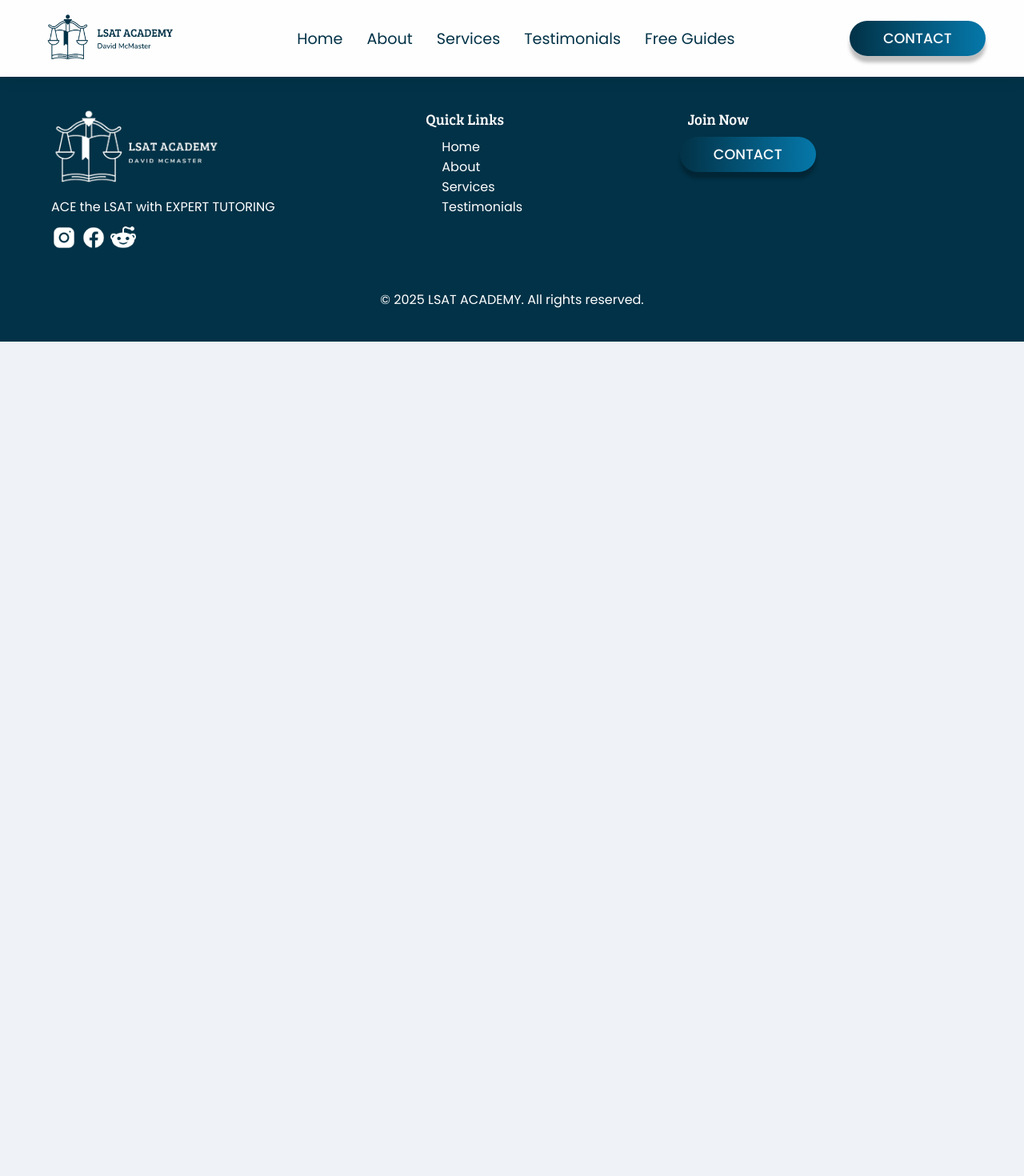
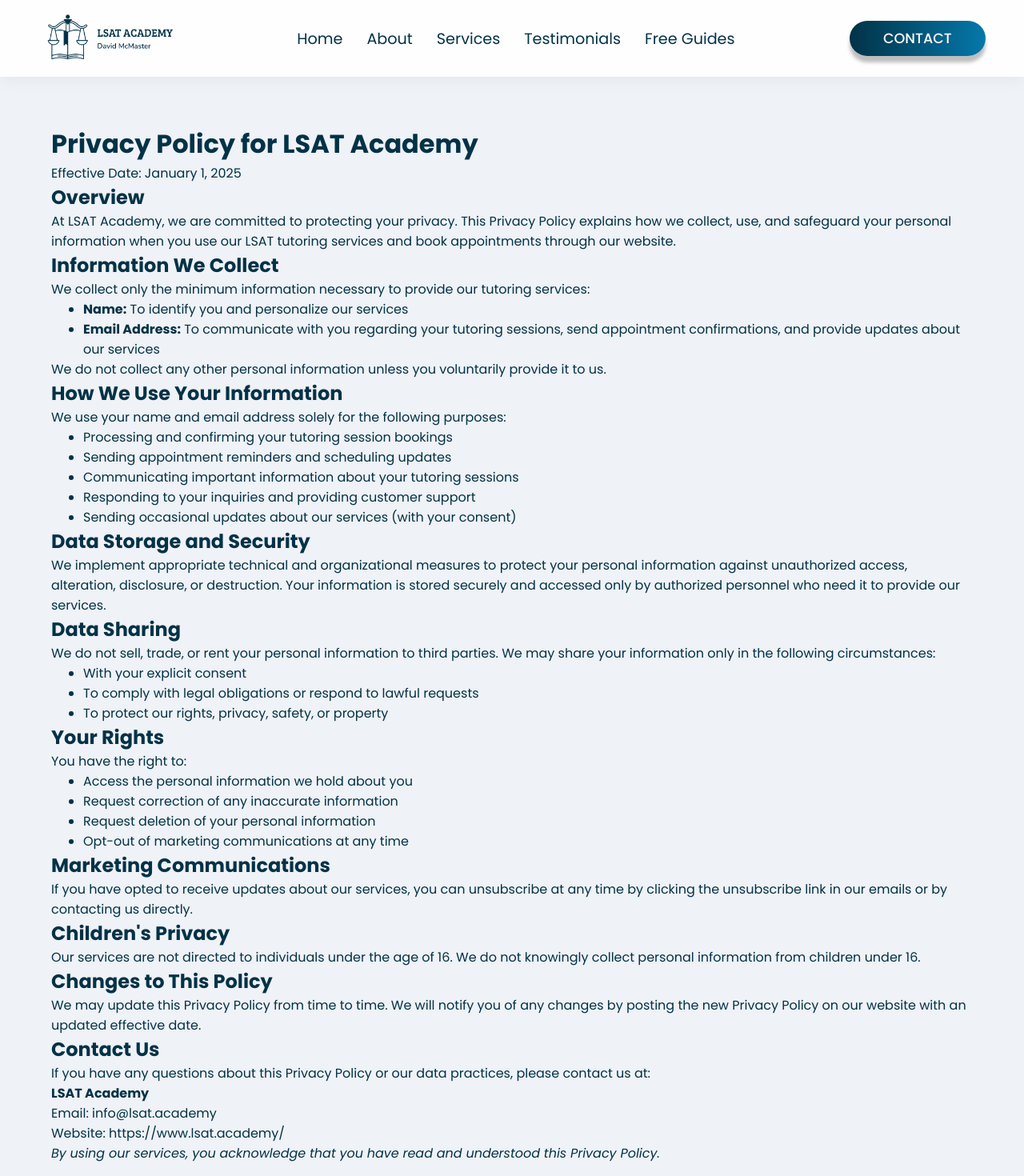
Before and after one commit to D-Josiah/lsatacademy, a React (Vite) app: page /privacy-policy in a window 1280 px wide. Shown: the top 1470 px of the page at 80% size. Before the commit the page ends 800 px from the top, so only its background shows below. Built offline with nearby package versions, Linux system fonts and the light colour scheme.

Commit message:
Privacy Policy

```diff
--- a/src/App.jsx
+++ b/src/App.jsx
@@ -6,6 +6,7 @@
 import Testimonials from './pages/Testimonials';
 import Services from './pages/Services';
 import Resources from './pages/Resources';
+import PrivacyPolicy from './pages/PrivacyPolicy';
 import SufficientAssumption from './pages/SufficientAssumption';
 import IndicatorWords from './pages/IndicatorWords';
 import ScrollToTop from "./components/ScrollToTop";
@@ -24,6 +25,7 @@
         <Route path="/testimonials" element={<Testimonials />} />
         <Route path="/services" element={<Services />} />
         <Route path="/resources" element={<Resources />} />
+        <Route path="/privacy-policy" element={<PrivacyPolicy />} />
         <Route path="/sufficient_assumption" element={<SufficientAssumption />} />
         <Route path="/indicator_words" element={<IndicatorWords />} />
         <Route path="/abc" element={<Abc/>} />
--- a/src/components/Footer.jsx
+++ b/src/components/Footer.jsx
@@ -52,6 +52,7 @@
             <li onClick={() => navigate('/about')}>About</li>
             <li onClick={() => navigate('/services')}>Services</li>
             <li onClick={() => navigate('/testimonials')}>Testimonials</li>
+            <li onClick={() => navigate('/privacy-policy')}>Privacy Policy</li>
           </ul>
         </div>
 
--- /dev/null
+++ b/src/pages/PrivacyPolicy.jsx
@@ -0,0 +1,110 @@
+import React from "react";
+import { Link } from "react-router-dom";
+
+
+const PrivacyPolicy = () => {
+  return (
+    <>
+      <main className="privacy max padding spacer">
+        <div className="privacy-container">
+          <h1 className="privacy-title">Privacy Policy for LSAT Academy</h1>
+          <p className="privacy-date">Effective Date: January 1, 2025</p>
+
+          <section className="privacy-section">
+            <h2>Overview</h2>
+            <p>
+              At LSAT Academy, we are committed to protecting your privacy. This Privacy Policy explains how we collect, use, and safeguard your personal information when you use our LSAT tutoring services and book appointments through our website.
+            </p>
+          </section>
+
+          <section className="privacy-section">
+            <h2>Information We Collect</h2>
+            <p>We collect only the minimum information necessary to provide our tutoring services:</p>
+            <ul>
+              <li><strong>Name:</strong> To identify you and personalize our services</li>
+              <li><strong>Email Address:</strong> To communicate with you regarding your tutoring sessions, send appointment confirmations, and provide updates about our services</li>
+            </ul>
+            <p>We do not collect any other personal information unless you voluntarily provide it to us.</p>
+          </section>
+
+          <section className="privacy-section">
+            <h2>How We Use Your Information</h2>
+            <p>We use your name and email address solely for the following purposes:</p>
+            <ul>
+              <li>Processing and confirming your tutoring session bookings</li>
+              <li>Sending appointment reminders and scheduling updates</li>
+              <li>Communicating important information about your tutoring sessions</li>
+              <li>Responding to your inquiries and providing customer support</li>
+              <li>Sending occasional updates about our services (with your consent)</li>
+            </ul>
+          </section>
+
+          <section className="privacy-section">
+            <h2>Data Storage and Security</h2>
+            <p>
+              We implement appropriate technical and organizational measures to protect your personal information against unauthorized access, alteration, disclosure, or destruction. Your information is stored securely and accessed only by authorized personnel who need it to provide our services.
+            </p>
+          </section>
+
+          <section className="privacy-section">
+            <h2>Data Sharing</h2>
+            <p>We do not sell, trade, or rent your personal information to third parties. We may share your information only in the following circumstances:</p>
+            <ul>
+              <li>With your explicit consent</li>
+              <li>To comply with legal obligations or respond to lawful requests</li>
+              <li>To protect our rights, privacy, safety, or property</li>
+            </ul>
+          </section>
+
+          <section className="privacy-section">
+            <h2>Your Rights</h2>
+            <p>You have the right to:</p>
+            <ul>
+              <li>Access the personal information we hold about you</li>
+              <li>Request correction of any inaccurate information</li>
+              <li>Request deletion of your personal information</li>
+              <li>Opt-out of marketing communications at any time</li>
+            </ul>
+          </section>
+
+          <section className="privacy-section">
+            <h2>Marketing Communications</h2>
+            <p>
+              If you have opted to receive updates about our services, you can unsubscribe at any time by clicking the unsubscribe link in our emails or by contacting us directly.
+            </p>
+          </section>
+
+          <section className="privacy-section">
+            <h2>Children's Privacy</h2>
+            <p>
+              Our services are not directed to individuals under the age of 16. We do not knowingly collect personal information from children under 16.
+            </p>
+          </section>
+
+          <section className="privacy-section">
+            <h2>Changes to This Policy</h2>
+            <p>
+              We may update this Privacy Policy from time to time. We will notify you of any changes by posting the new Privacy Policy on our website with an updated effective date.
+            </p>
+          </section>
+
+          <section className="privacy-section">
+            <h2>Contact Us</h2>
+            <p>If you have any questions about this Privacy Policy or our data practices, please contact us at:</p>
+            <div className="contact-info">
+              <p><strong>LSAT Academy</strong></p>
+              <p>Email: <a href="mailto:david@lsat.academy">info@lsat.academy</a></p>
+              <p>Website: <a href="https://www.lsat.academy/" target="_blank" rel="noopener noreferrer">https://www.lsat.academy/</a></p>
+            </div>
+          </section>
+
+          <div className="privacy-footer">
+            <p><em>By using our services, you acknowledge that you have read and understood this Privacy Policy.</em></p>
+          </div>
+        </div>
+      </main>
+    </>
+  );
+};
+
+export default PrivacyPolicy;
--- a/src/scss/style.scss
+++ b/src/scss/style.scss
@@ -14,6 +14,7 @@
   @import "./pages/services";
   @import "./pages/testimonials";
   @import "./pages/resources";
+  @import "./pages/privacy";
   @import "./pages/blogs";
 
 
```
Also changed, not shown: src/scss/pages/_privacy.scss (added), 1 other file (tests, documents, lock files or other folders).
